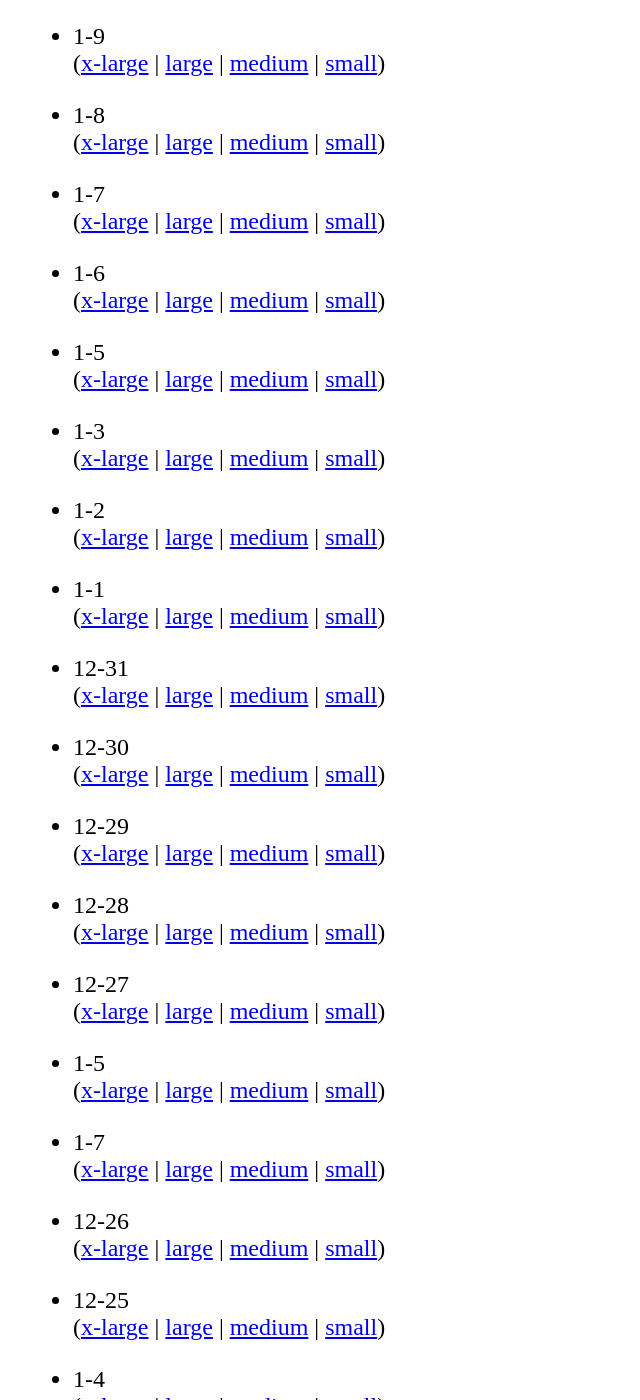
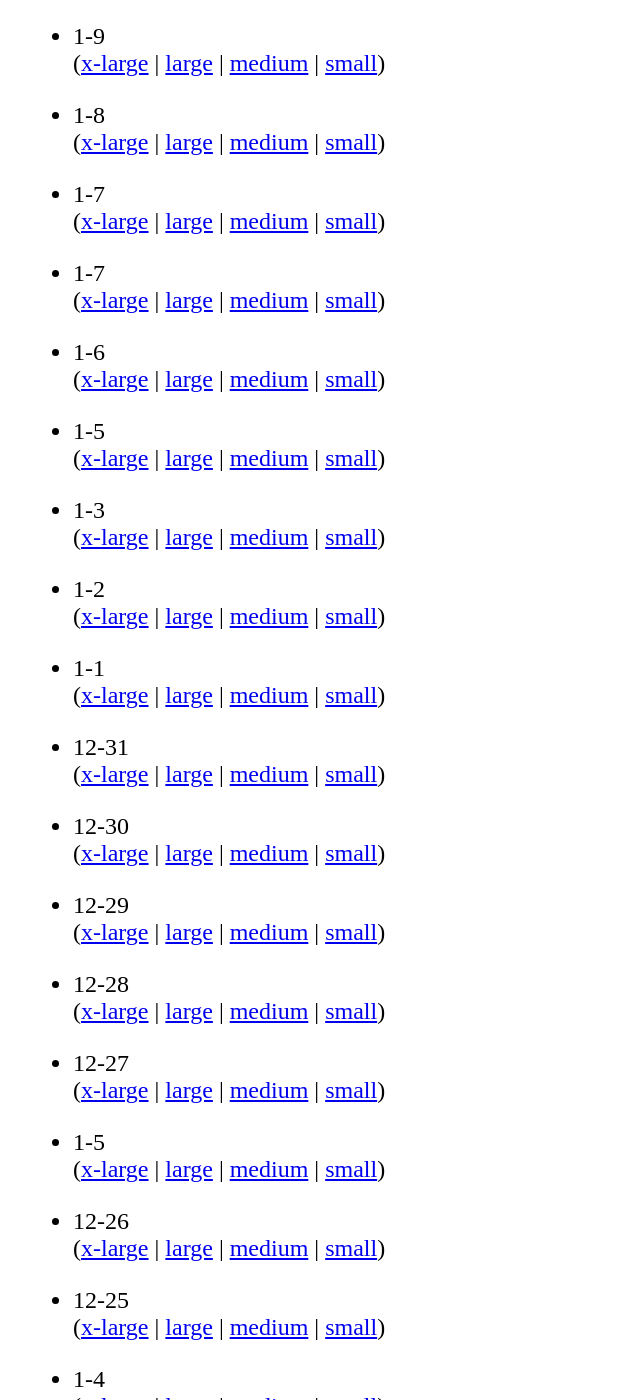
Before and after one commit to jkutner/cbsfeed, a Jekyll site: the page built from index.html, in a window 1280 px wide and 1400 px high, scrolled down 561 px. Shown: the whole window, without its empty margins (0-640 px from the left). Built offline with Jekyll 4.4.1, drawn with Linux system fonts in a browser that asks for light colours; nearby versions of some CDN libraries; some of the changed lines change nothing that is shown.

Commit message:
Updating with latest episdoes

```diff
--- a/_data/evening_news.yml
+++ b/_data/evening_news.yml
@@ -34,6 +34,13 @@
     mp4_796: media/2014/01/09/110445635811/EN_0108_FULL830_796.mp4
     mp4_1296: media/2014/01/09/110445635811/EN_0108_FULL830_1296.mp4
   date: 2014-01-08 00:00:00.000000000 +00:00
+- title: 1-7
+  links:
+    mp4_240: media/2014/01/08/109454403508/EN_010714_Full_240.mp4
+    mp4_740: media/2014/01/08/109454403508/EN_010714_Full_740.mp4
+    mp4_796: media/2014/01/08/109454403508/EN_010714_Full_796.mp4
+    mp4_1296: media/2014/01/08/109454403508/EN_010714_Full_1296.mp4
+  date: 2014-01-07 00:00:00.000000000 +00:00
 - title: 1-7
   links:
     mp4_240: media/2014/01/08/109800003815/EN_010714_FULL2_240.mp4
@@ -118,13 +125,6 @@
     mp4_796: media/2014/01/06/107656771999/EN_0105_FULL_796.mp4
     mp4_1296: media/2014/01/06/107656771999/EN_0105_FULL_1296.mp4
   date: 2014-01-05 00:00:00.000000000 +00:00
-- title: 1-7
-  links:
-    mp4_240: media/2014/01/08/109454403508/EN_010714_Full_240.mp4
-    mp4_740: media/2014/01/08/109454403508/EN_010714_Full_740.mp4
-    mp4_796: media/2014/01/08/109454403508/EN_010714_Full_796.mp4
-    mp4_1296: media/2014/01/08/109454403508/EN_010714_Full_1296.mp4
-  date: 2014-01-07 00:00:00.000000000 +00:00
 - title: 12-26
   links:
     mp4_240: media/mpx/2013/12/27/100710467661/EN_1226_FULL_240.mp4
```
